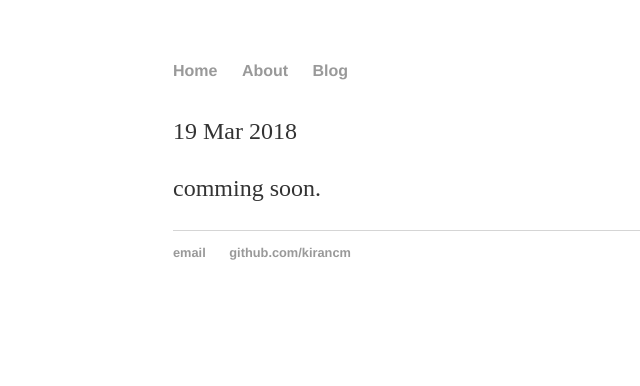
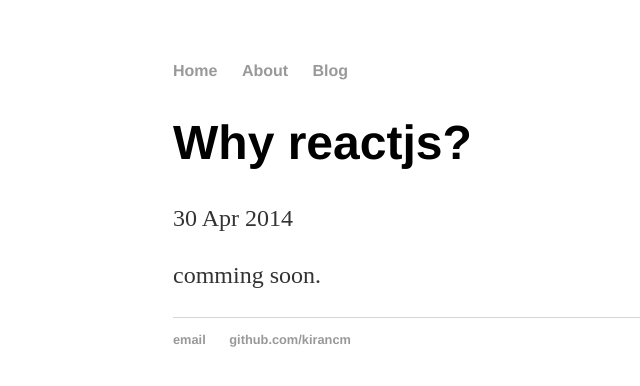
Before and after one commit to kirancm/kirancm.github.io, a Jekyll site: the page built from _posts/2018-04-19-Why-Reactjs.md, in a window 1280 px wide. Shown: the top 386 px of the page, without its empty margins (19-659 px from the left). Built offline with Jekyll 4.4.1, drawn with Linux system fonts in a browser that asks for light colours; our own code applies the rules of GitHub Pages for plain Markdown files.

Commit message:
first commit with Jekyll

```diff
--- a/_posts/2018-04-19-Why-Reactjs.md
+++ b/_posts/2018-04-19-Why-Reactjs.md
@@ -1,7 +1,7 @@
 ---
 layout: post
 title: "Why reactjs?"
-date:2018-3-19
+date: 2014-04-30
 ---
 
 comming soon.
```
